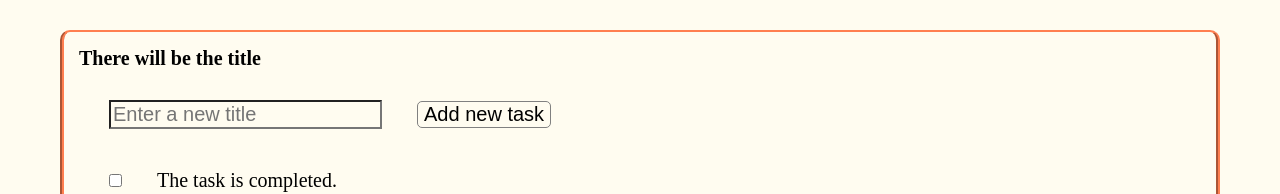
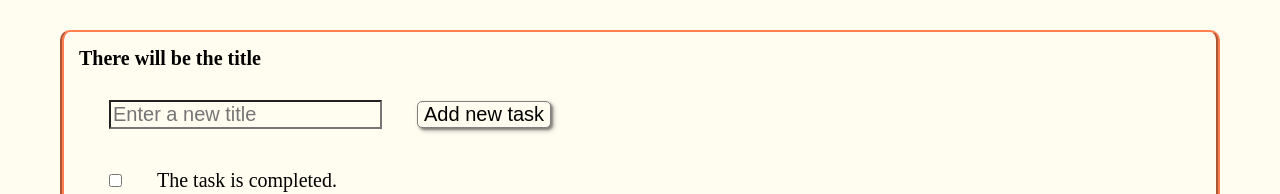
Before and after one commit to Mohammad-ghasempour/task-manager-full-stack, a website: page template.html in a window 1280 px wide. In both pictures the pointer is over the button "Add new task". Shown: the top 194 px of the page. Drawn offline with Linux system fonts and the light colour scheme.

Commit message:
set a cursor pointer and box shadow for buttons

```diff
--- a/public/css/style.css
+++ b/public/css/style.css
@@ -75,6 +75,16 @@ li span label {
     padding: 0px 5px;
     border-radius: 5px;
 }
-.d-hide{
+
+.d-hide {
     display: none;
 }
+
+button {
+    cursor: pointer;
+}
+
+button:hover {
+    box-shadow: 2px 2px 2px 0px rgba(0, 0, 0, 0.3);
+    filter: drop-shadow(2px 2px 2px rgba(0, 0, 0, 0.3));
+}
```
